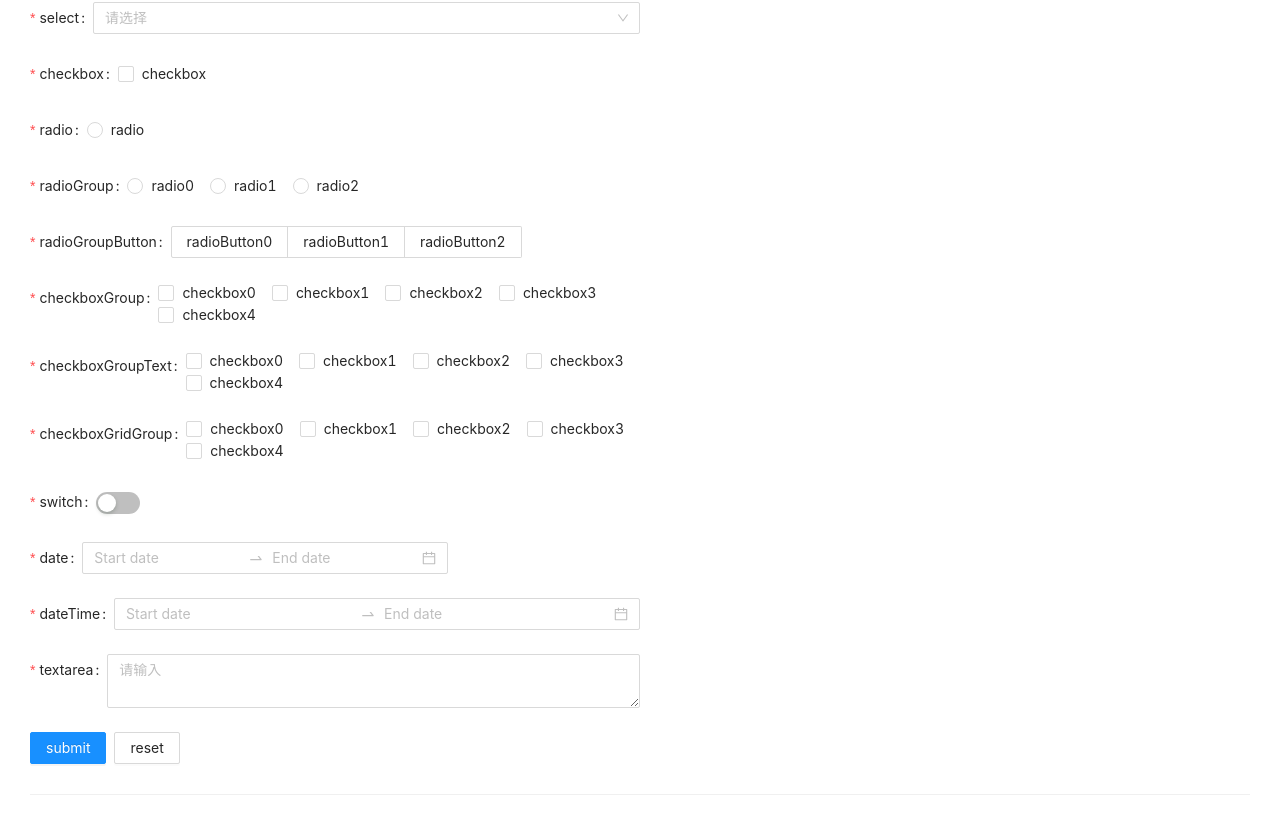
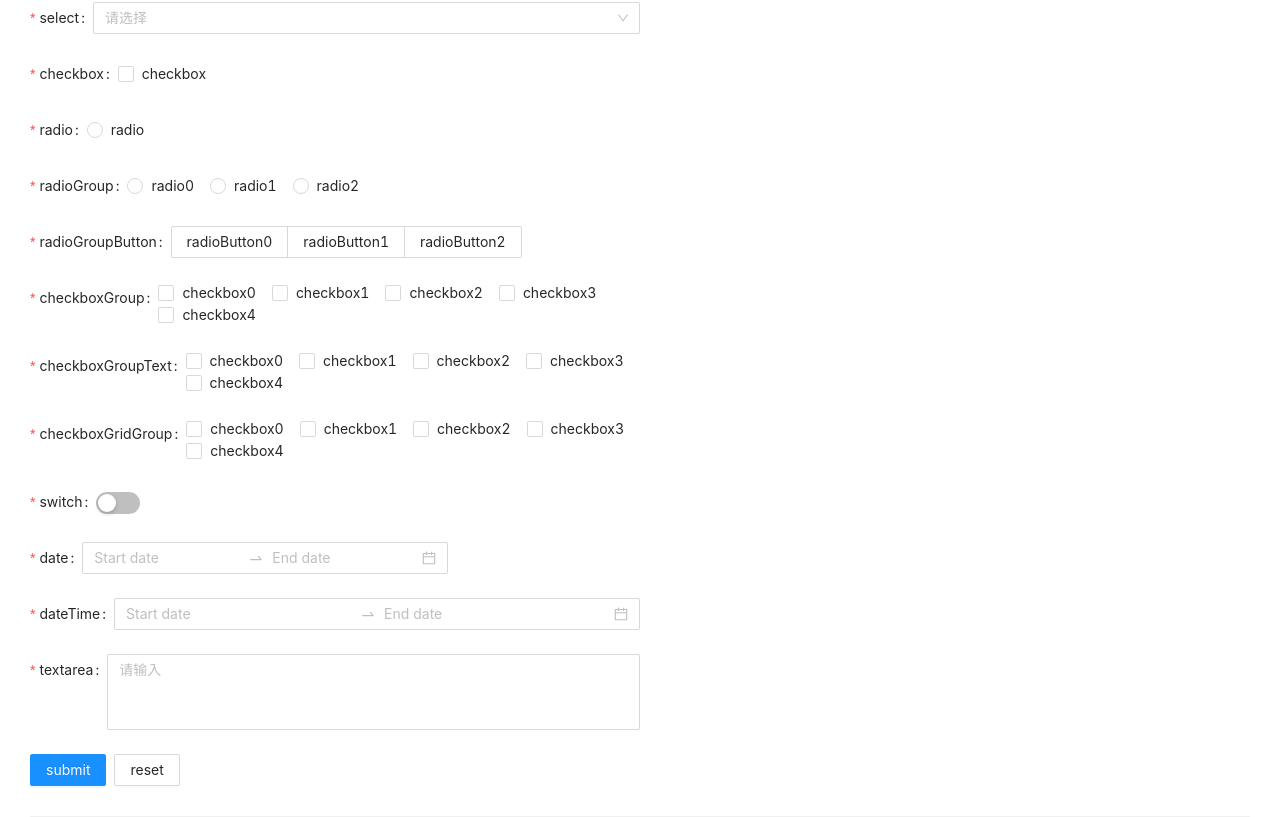
Before and after one commit to 985563349/Pro-Form, a React (Vite) app: page / in a window 1280 px wide. Shown: the part 758-1575 px from the top of the page. Before the commit the page ends 1553 px from the top, so only its background shows below. Built offline with nearby package versions, Linux system fonts and the light colour scheme.

Commit message:
优化TextArea行控制

```diff
--- a/src/App.tsx
+++ b/src/App.tsx
@@ -182,6 +182,8 @@ const App: React.FC = () => {
           <ProFormText.TextArea
             label="textarea"
             name="textarea"
+            rows={3}
+            autoSize={{ minRows: 3, maxRows: 6 }}
             rules={[{ required: true }]}
           />
         </ProForm>
--- a/src/packages/Text/TextArea.tsx
+++ b/src/packages/Text/TextArea.tsx
@@ -11,6 +11,7 @@ export interface ProFormTextAreaProps
       TextAreaProps,
       | 'disabled'
       | 'allowClear'
+      | 'rows'
       | 'autoSize'
       | 'showCount'
       | 'placeholder'
@@ -25,6 +26,7 @@ const ProFormTextArea: React.FC<ProFormTextAreaProps> = (props) => {
   const {
     disabled,
     allowClear,
+    rows,
     autoSize,
     showCount,
     placeholder,
@@ -40,6 +42,7 @@ const ProFormTextArea: React.FC<ProFormTextAreaProps> = (props) => {
         {...fieldProps}
         disabled={disabled}
         allowClear={allowClear}
+        rows={rows}
         autoSize={autoSize}
         showCount={showCount}
         placeholder={placeholder}
```
